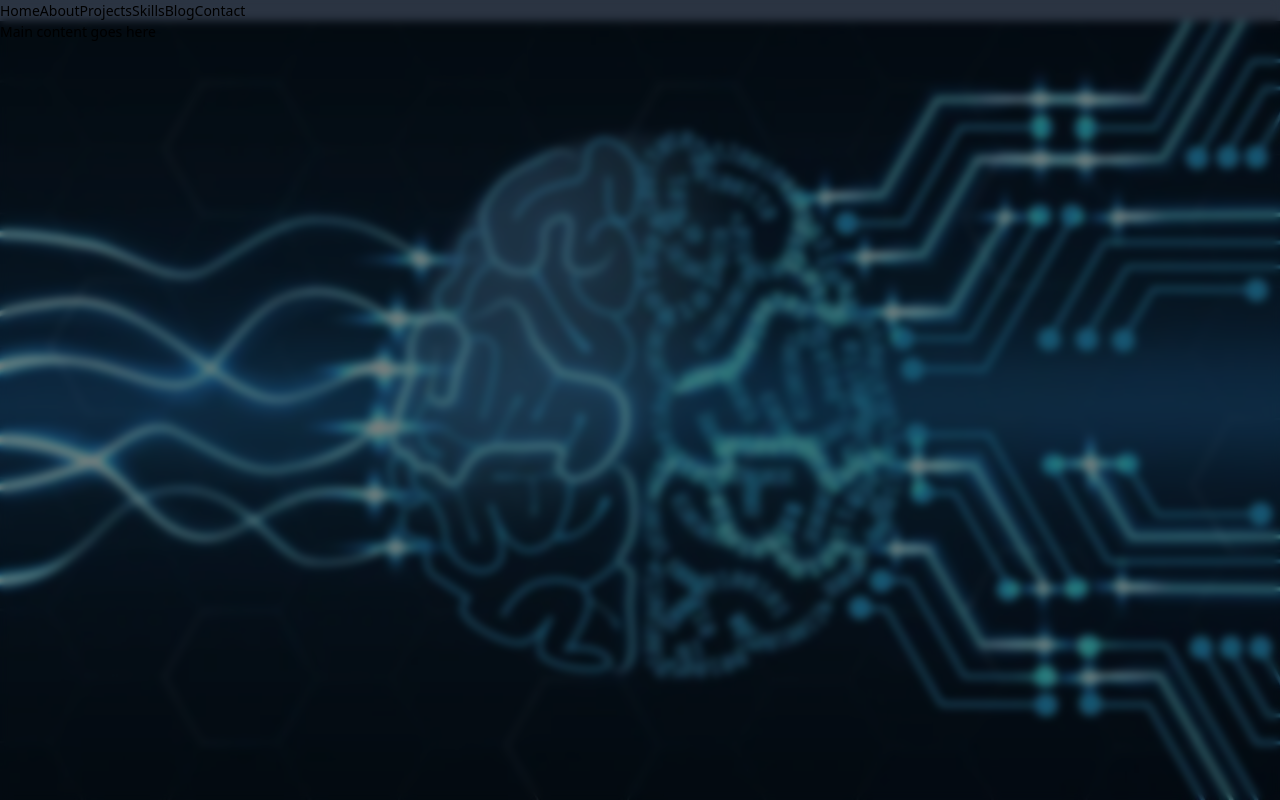
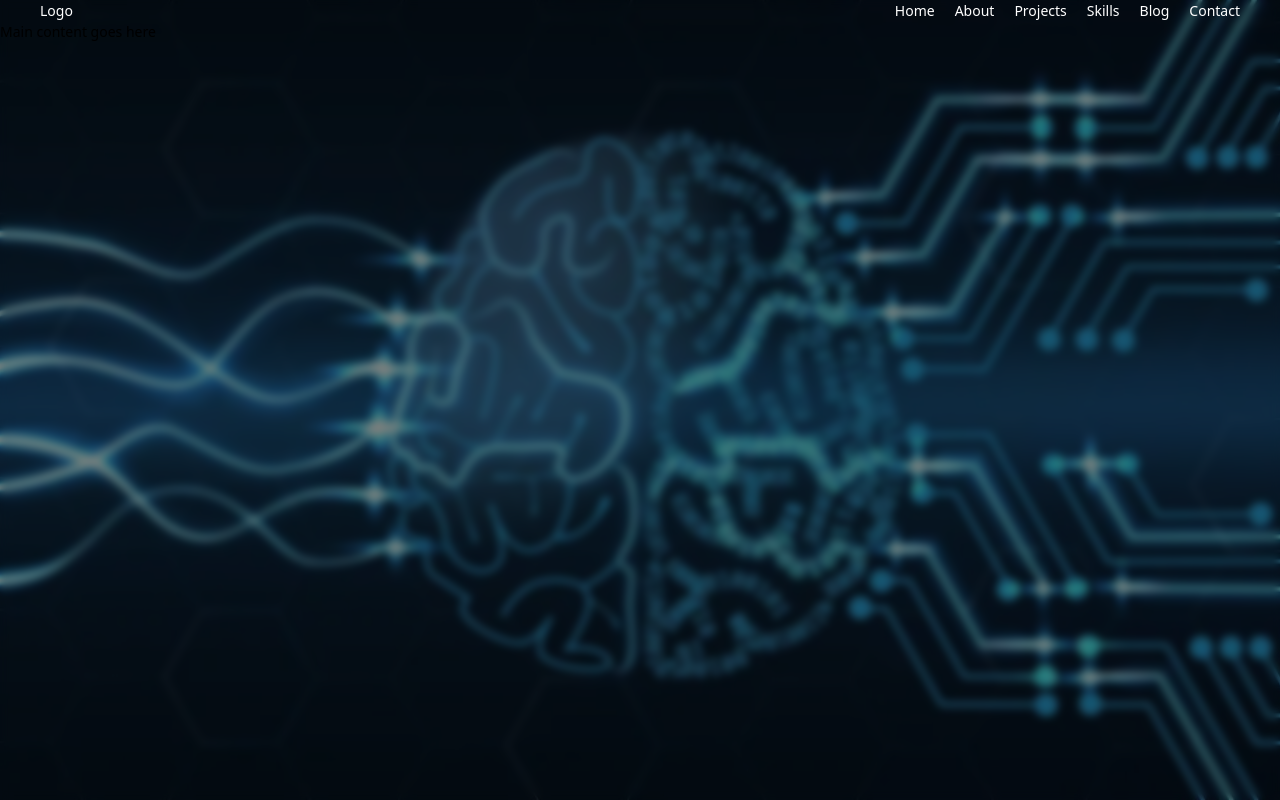
Before and after one commit to smooth-55/learn-front, a Next.js app: page / in a window 1280 px wide. Built offline with nearby package versions, Linux system fonts and the light colour scheme.

Commit message:
feat: header

```diff
--- a/src/components/molecules/Header/index.tsx
+++ b/src/components/molecules/Header/index.tsx
@@ -1,16 +1,26 @@
 import { Col, Row } from "antd";
+import Link from "next/link";
 import React from "react";
 
 const Header: React.FC = () => {
   return (
-    <Row className={"bg-[#566884]"}>
-      <Col>Home</Col>
-      <Col>About</Col>
-      <Col>Projects</Col>
-      <Col>Skills</Col>
-      <Col>Blog</Col>
-      <Col>Contact</Col>
-    </Row>
+    <Col className={"flex items-center justify-between mx-10 text-white"}>
+      <Row className="hover:cursor-pointer">
+        <Link href="/">
+        Logo
+        </Link>
+      </Row>
+      <Row className="gap-5">
+      <Col className="hover:text-[red] hover:font-bold hover:cursor-pointer">Home</Col>
+      <Col className="hover:text-[red] hover:font-bold hover:cursor-pointer">About</Col>
+      <Col className="hover:text-[red] hover:font-bold hover:cursor-pointer">Projects</Col>
+      <Col className="hover:text-[red] hover:font-bold hover:cursor-pointer">Skills</Col>
+      <Col className="hover:text-[red] hover:font-bold hover:cursor-pointer">Blog</Col>
+      <Col className="hover:text-[red] hover:font-bold hover:cursor-pointer">Contact</Col>
+
+      </Row>
+
+    </Col>
   );
 };
 
```
